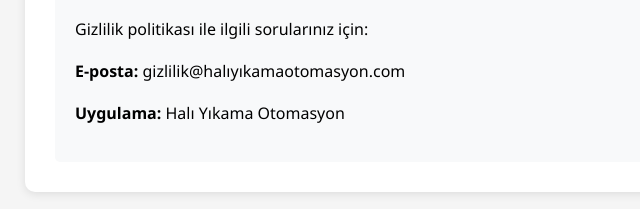
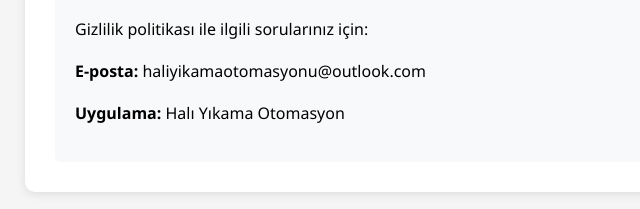
Before and after one commit to admkrt2120/hal--y-kama-gizlilik-politikas-, a plain HTML site: page index.html in a window 1280 px wide. Shown: the part 2318-2527 px from the top of the page, 185-825 px from the left. Drawn offline with Linux system fonts and the light colour scheme.

Commit message:
index.html

```diff
--- a/index.html
+++ b/index.html
@@ -124,7 +124,7 @@
         <div class="contact-info">
             <h2>11. İletişim</h2>
             <p>Gizlilik politikası ile ilgili sorularınız için:</p>
-            <p><strong>E-posta:</strong> gizlilik@halıyıkamaotomasyon.com</p>
+            <p><strong>E-posta:</strong> haliyikamaotomasyonu@outlook.com</p>
             <p><strong>Uygulama:</strong> Halı Yıkama Otomasyon</p>
         </div>
     </div>
```
